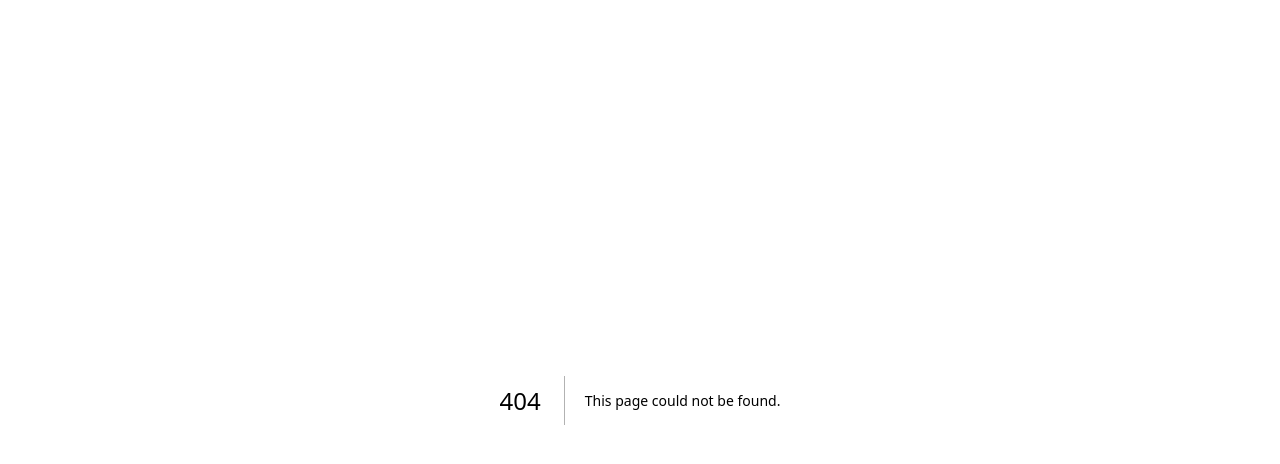
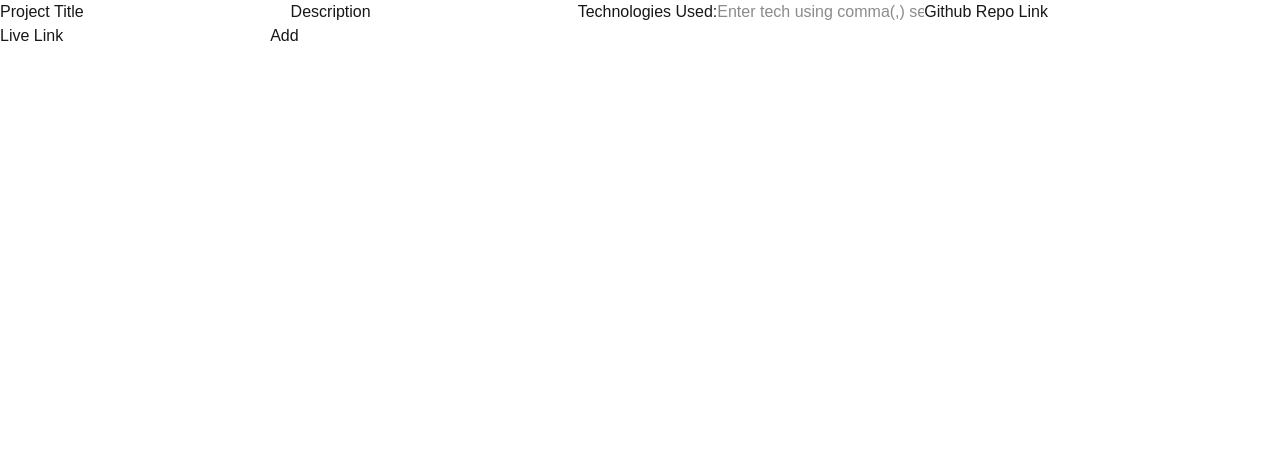
Before and after one commit to kartik96643/Portfolio, a Next.js app: page /admin/addProject in a window 1280 px wide. Before the commit this address had no page. Shown: the top 464 px of the page. Built offline with nearby package versions, Linux system fonts and the light colour scheme.

Commit message:
Add addProject page and project model

```diff
--- /dev/null
+++ b/app/admin/addProject/page.jsx
@@ -0,0 +1,59 @@
+"use client";
+
+
+import { useState } from "react";
+
+const addProject = () => {
+
+    const [formData, setFormData] = useState({
+        title:"",
+        desc:"",
+        tech:"",
+        repo:"",
+        link:"",
+    })
+
+    const handleChange = (e) => {
+        const {name, value} = e.target
+        setFormData({
+            ...formData,
+            [name]:value,
+        })
+    }
+
+    const handleSubmit = async(e) => {
+        e.preventDefault();
+        const res = await fetch('/api/project', {
+            method:"POST",
+            headers:{
+                "Content-Type":"application/json"
+            },
+            body: JSON.stringify(formData)
+        })
+
+    }
+
+
+return (
+    <>
+
+    <form onSubmit={handleSubmit}>
+        <label htmlFor="title">Project Title</label>
+        <input type="text" name="title"  onChange={handleChange} required/>
+        <label htmlFor="desc">Description</label>
+        <input type="text" name="desc"  onChange={handleChange} required/>
+        <label htmlFor="tech">Technologies Used:</label>
+        <input type="text" name="tech" placeholder="Enter tech using comma(,) separated" onChange={handleChange}  required/>
+        <label htmlFor="repo">Github Repo Link</label>
+        <input type="text" name="repo" onChange={handleChange} required />
+        <label htmlFor="link">Live Link</label>
+        <input type="text" name="link" onChange={handleChange} required/>
+        <button type="submit">Add</button>
+    </form>
+
+    </>
+)
+
+}
+
+export default addProject;
--- /dev/null
+++ b/models/project.js
@@ -0,0 +1,29 @@
+import mongoose from "mongoose";
+
+const projectSchema = new mongoose.Schema({
+    title:{
+        type:String,
+        required:true,
+    },
+    desc:{
+        type:String,
+        required:true,
+    },
+    tech:{
+        type:[String],
+        required:true,
+    },
+    repo:{
+        type:String,
+        required:true,
+    },
+    link:{
+        type:String,
+        required:true,
+    },
+
+})
+
+const Project = mongoose.models.Project || mongoose.model("Project",projectSchema)
+
+export default Project;
```
